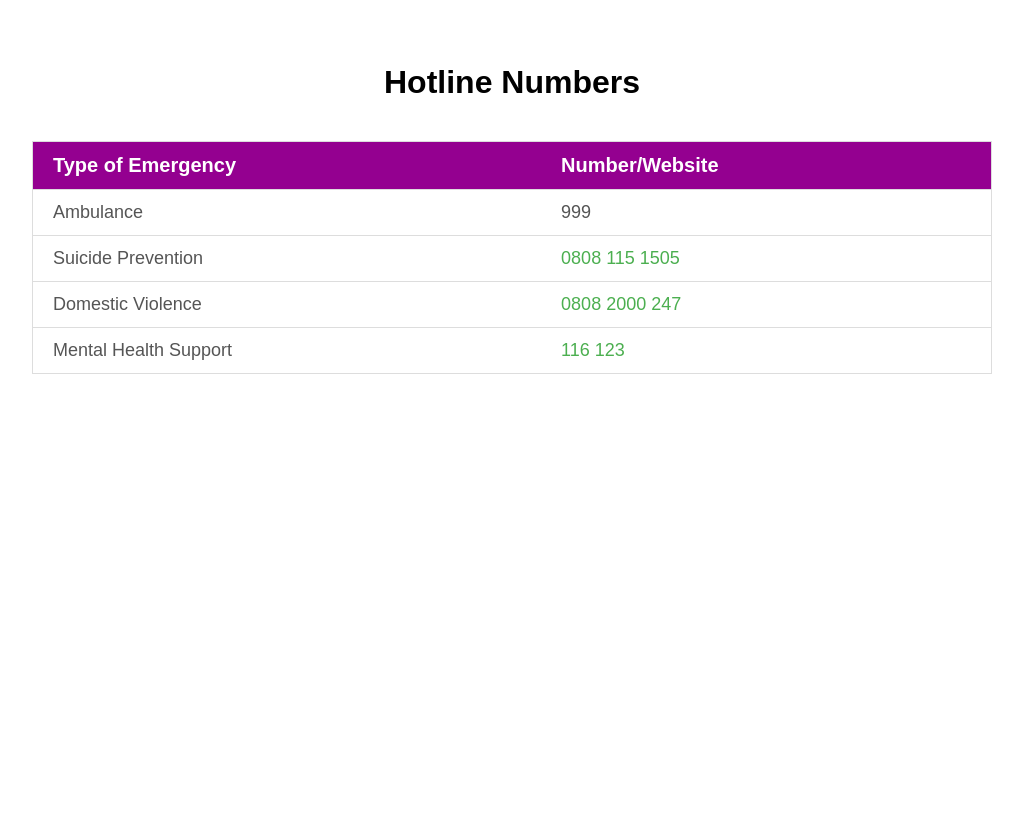
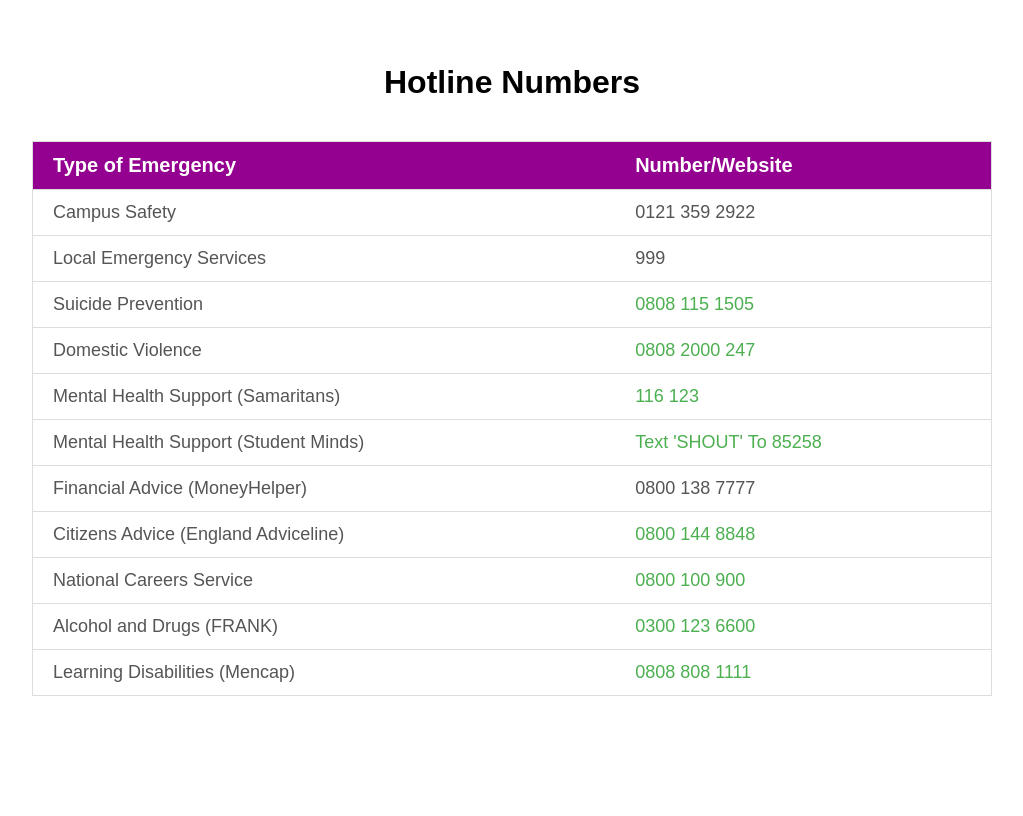
Before and after one commit to rohan057/FYP, a PHP site: page /hotline.php in a window 1280 px wide. Shown: the part 66-882 px from the top of the page, without its empty margins (128-1151 px from the left). Before the commit the page ends 440 px from the top, so only its background shows below. Run offline with PHP 8.4, Linux system fonts and the light colour scheme.

Commit message:
Update hotline.php
Added in hotline numbers and websites to the existing table

```diff
--- a/hotline.php
+++ b/hotline.php
@@ -40,7 +40,11 @@ session_start();
             <th>Number/Website</th>
         </tr>
         <tr>
-            <td>Ambulance</td>
+            <td>Campus Safety</td>
+            <td>0121 359 2922</td> <!-- https://www.aston.ac.uk/current-students/health-and-wellbeing/mental-health-wellbeing -->
+        </tr>
+        <tr>
+            <td>Local Emergency Services</td>
             <td>999</td>
         </tr>
         <tr>
@@ -52,8 +56,32 @@ session_start();
             <td><a href="https://www.nationaldahelpline.org.uk/">0808 2000 247</a></td>
         </tr>
         <tr>
-            <td>Mental Health Support</td>
+            <td>Mental Health Support (Samaritans)</td>
             <td><a href="https://www.samaritans.org/">116 123</a></td>
+        </tr>
+        <tr>
+            <td>Mental Health Support (Student Minds)</td>
+            <td><a href="https://studentspace.org.uk/support-services/text-message-support">Text 'SHOUT' To 85258</a></td>
+        </tr>
+        <tr>
+            <td>Financial Advice (MoneyHelper)</td>
+            <td>0800 138 7777</td>
+        </tr>
+        <tr>
+            <td>Citizens Advice (England Adviceline)</td>
+            <td><a href="https://www.citizensadvice.org.uk/">0800 144 8848</a></td>
+        </tr>
+        <tr>
+            <td>National Careers Service</td>
+            <td><a href="https://nationalcareers.service.gov.uk/">0800 100 900</a></td>
+        </tr>
+        <tr>
+            <td>Alcohol and Drugs (FRANK)</td>
+            <td><a href="https://www.talktofrank.com/">0300 123 6600</a></td>
+        </tr>
+        <tr>
+            <td>Learning Disabilities (Mencap)</td>
+            <td><a href="https://www.mencap.org.uk/">0808 808 1111</a></td>
         </tr>
     </table>
 </div>
```
